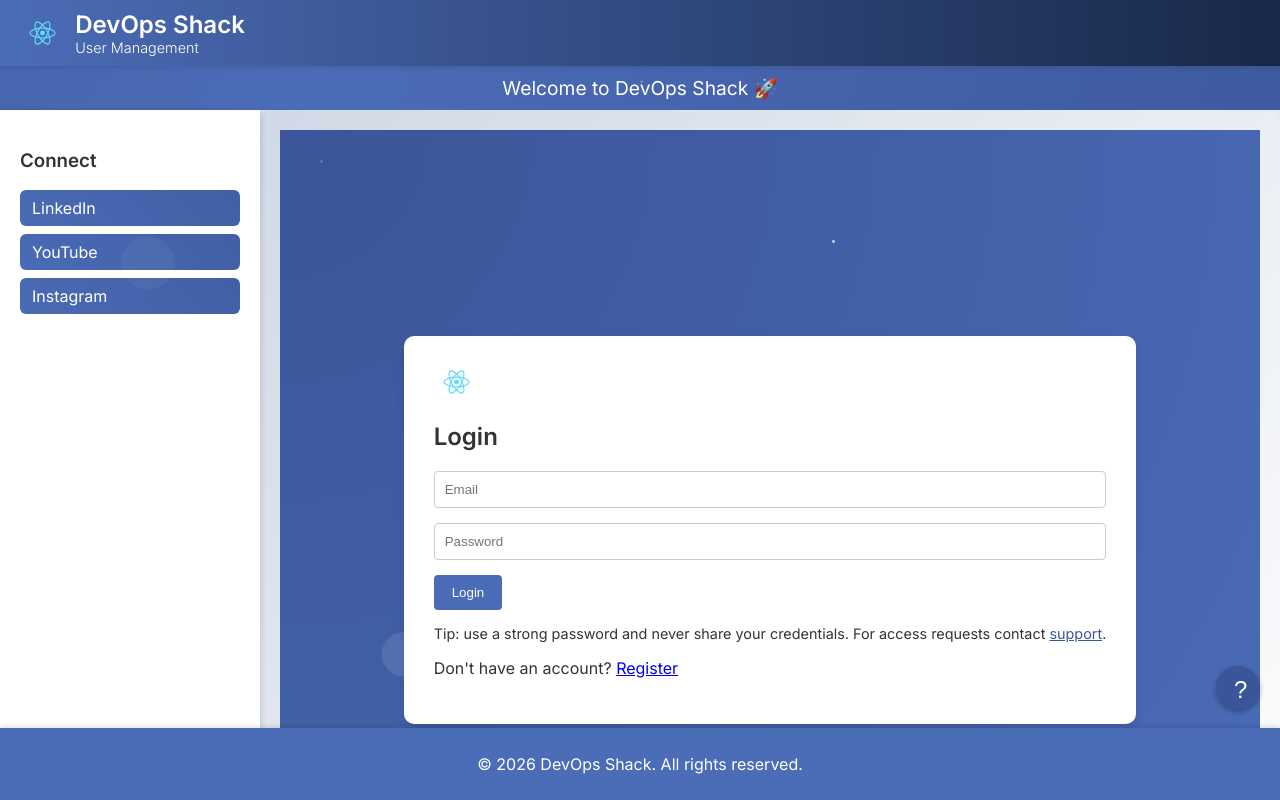
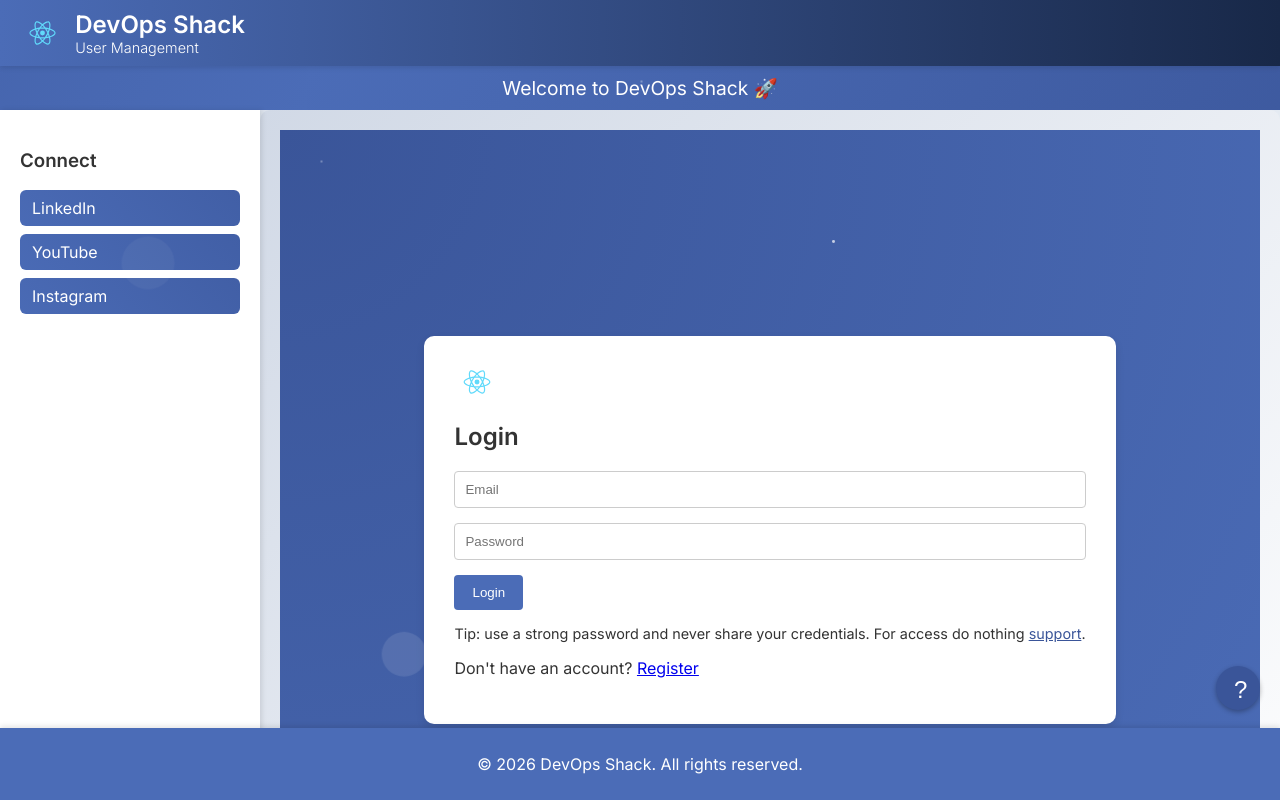
Before and after one commit to Mohan0375/Jenkins-DemoProject, a React (Create React App) app in the folder client/: page / in a window 1280 px wide. Shown: the top 800 px of the page. Built offline with nearby package versions, Linux system fonts and the light colour scheme.

Commit message:
Update Login.js

```diff
--- a/client/src/pages/Login.js
+++ b/client/src/pages/Login.js
@@ -47,8 +47,7 @@
           <button type="submit">Login</button>
         </form>
         <div className="login-tip">
-          Tip: use a strong password and never share your credentials. For access
-          requests contact <a href="mailto:support@devopsshack.com">support</a>.
+          Tip: use a strong password and never share your credentials. For access do nothing <a href="mailto:support@devopsshack.com">support</a>.
         </div>
         <p>
           Don't have an account? <Link to="/register">Register</Link>
```
